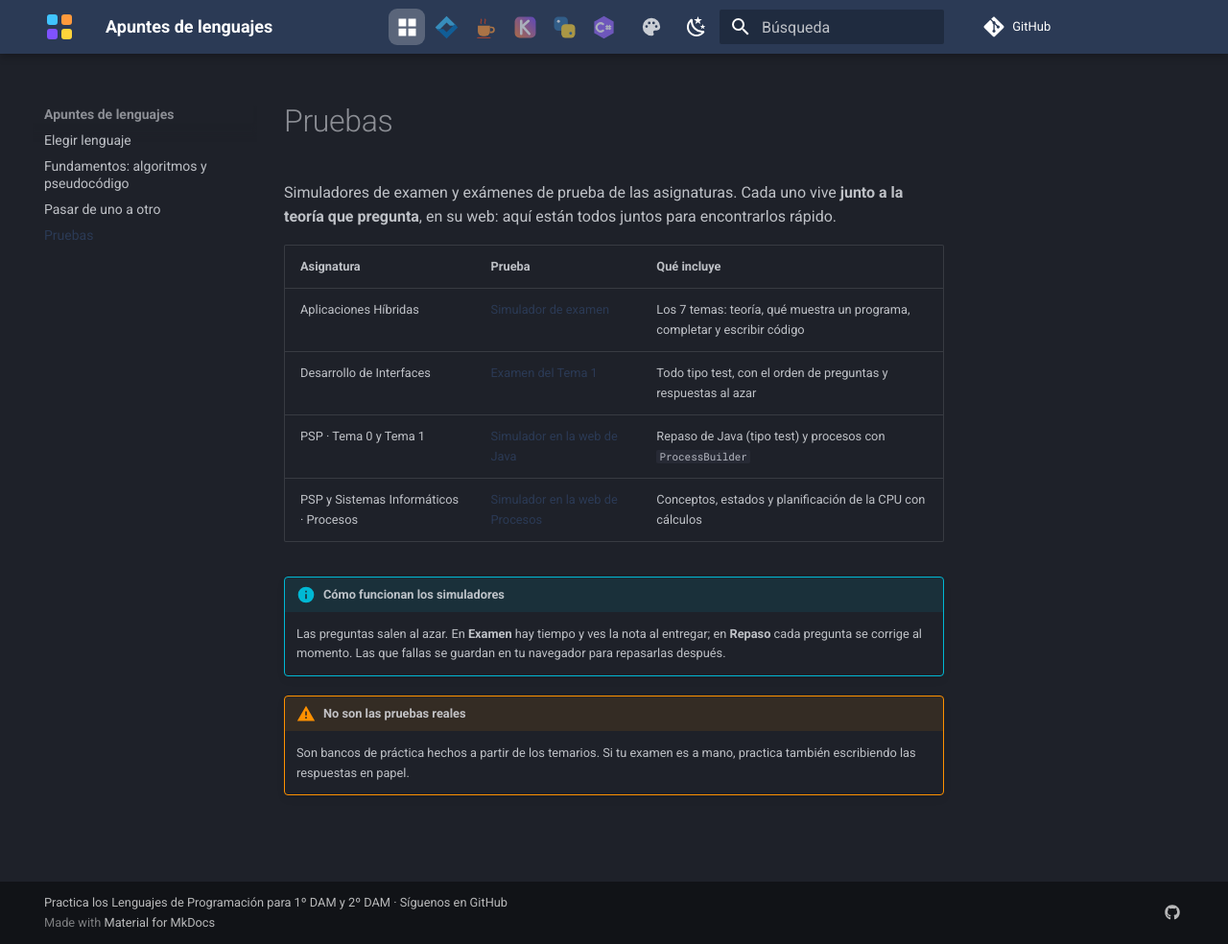
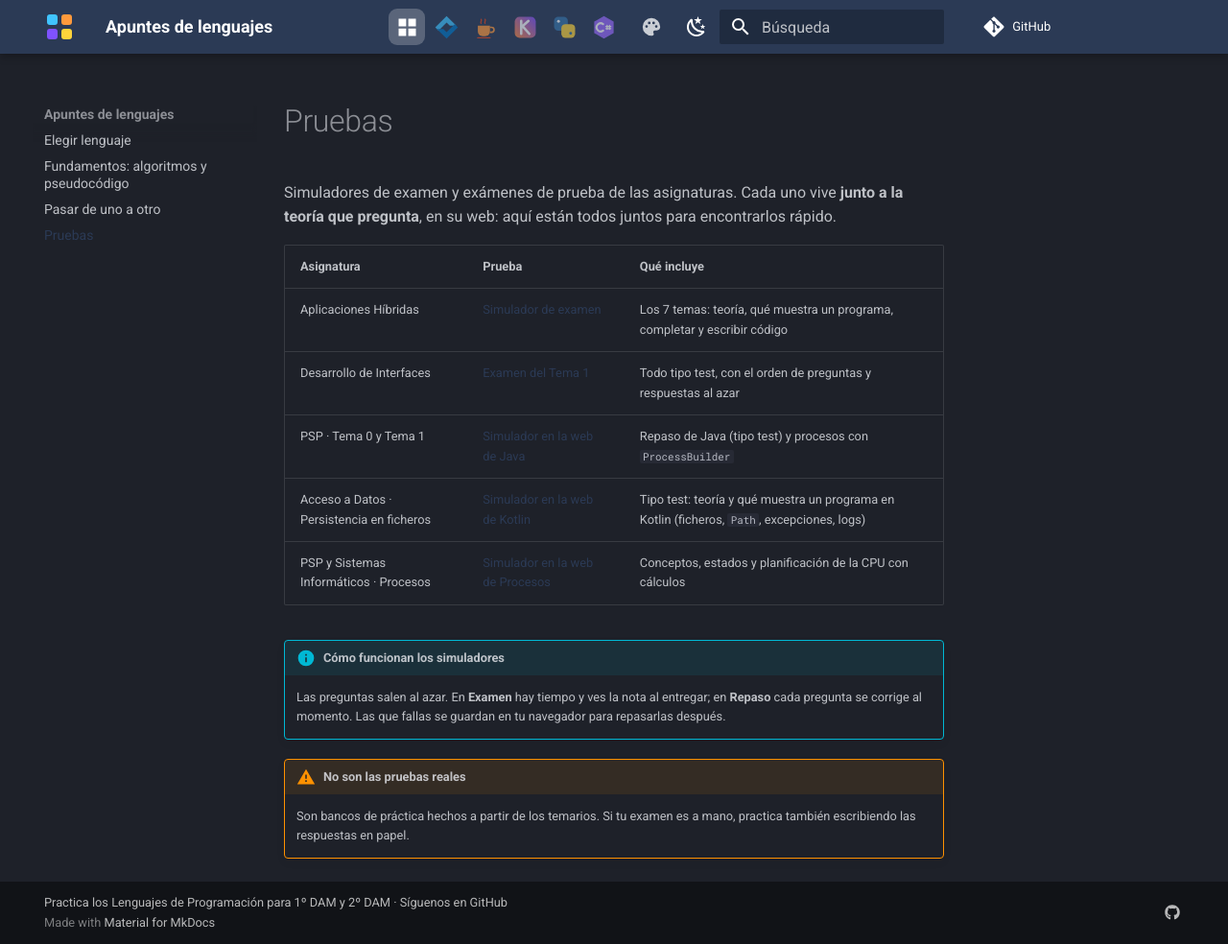
Before and after one commit to apuntes-dam/apuntes-lenguajes, an MkDocs documentation site: the page built from docs/pruebas.md, in a window 1280 px wide and 984 px high. Shown: the whole window at 96% size. Built offline with MkDocs 1.6.1 and Material for MkDocs 9.7.7, drawn with Linux system fonts in a browser that asks for light colours; comment, search, counter and statistics services are not loaded.

Commit message:
Pruebas: añade Acceso a Datos
Co-Authored-By: Claude Sonnet 5.5 <noreply@anthropic.com>

```diff
--- a/docs/pruebas.md
+++ b/docs/pruebas.md
@@ -7,6 +7,7 @@ Simuladores de examen y exámenes de prueba de las asignaturas. Cada uno vive **
 | Aplicaciones Híbridas | [Simulador de examen](https://apuntes-dam.github.io/dart-flutter-apuntes/examen-ah/) | Los 7 temas: teoría, qué muestra un programa, completar y escribir código |
 | Desarrollo de Interfaces | [Examen del Tema 1](https://apuntes-dam.github.io/android-apuntes/examen-din/) | Todo tipo test, con el orden de preguntas y respuestas al azar |
 | PSP · Tema 0 y Tema 1 | [Simulador en la web de Java](https://apuntes-dam.github.io/java-apuntes/psp/simulador/) | Repaso de Java (tipo test) y procesos con `ProcessBuilder` |
+| Acceso a Datos · Persistencia en ficheros | [Simulador en la web de Kotlin](https://apuntes-dam.github.io/kotlin-apuntes/ada/simulador/) | Tipo test: teoría y qué muestra un programa en Kotlin (ficheros, `Path`, excepciones, logs) |
 | PSP y Sistemas Informáticos · Procesos | [Simulador en la web de Procesos](https://apuntes-dam.github.io/procesos-apuntes/simulador-examen/) | Conceptos, estados y planificación de la CPU con cálculos |
 
 !!! info "Cómo funcionan los simuladores"
```
